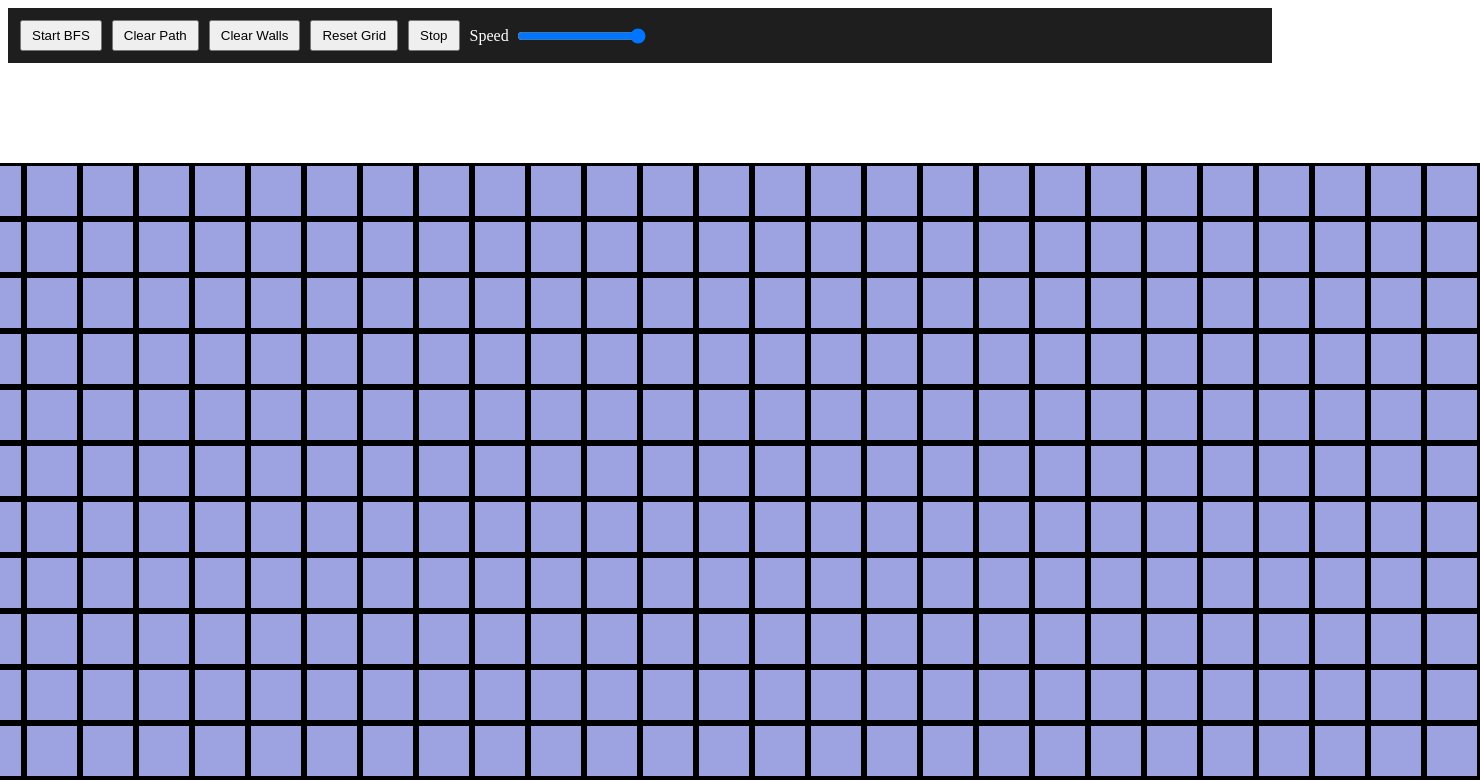
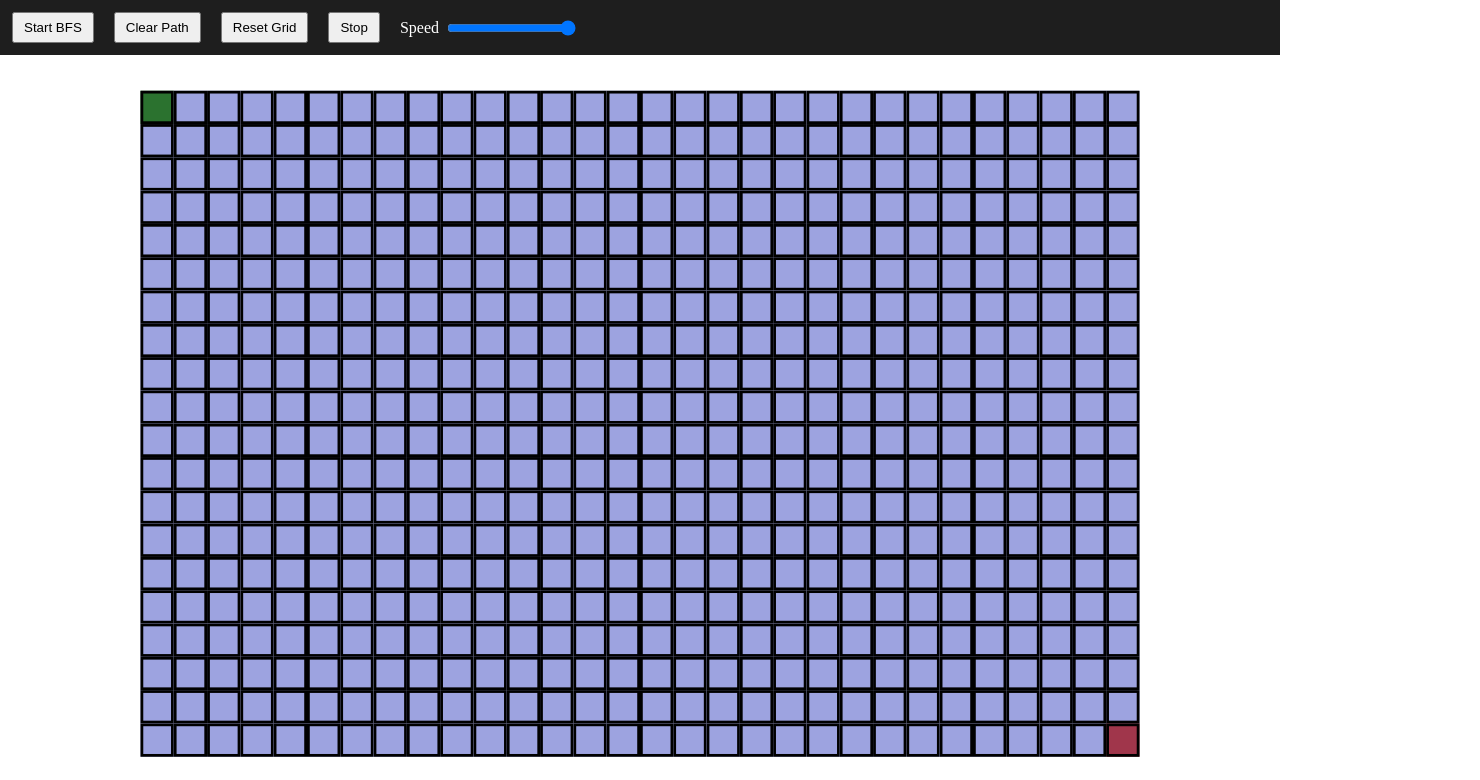
Before and after one commit to nim-p99/pathfinder, a React (Vite) app: page / in a window 1280 px wide. Shown: the top 780 px of the page, 1480 px wide, since content can reach past the window. Built offline with nearby package versions, Linux system fonts and the light colour scheme.

Commit message:
add adaptive screen

```diff
--- a/src/components/Grid/Grid.jsx
+++ b/src/components/Grid/Grid.jsx
@@ -6,7 +6,8 @@ import '../../styles/Grid.css';
 
 const NUM_ROWS = 20;
 const NUM_COLS = 30;
-
+const NODE_SIZE = 40;
+const NAVBAR_HEIGHT = 60;
 
 // the app is conceptually a 2d grid, where each cell
 // has a state. You can modify the cell state with
@@ -33,6 +34,28 @@ function Grid() {
   const [draggedNodeType, setDraggedNodeType] = useState(null);
   const [startPos, setStartPos] = useState({ row:0, col:0 });
   const [endPos, setEndPos] = useState({ row:NUM_ROWS-1, col:NUM_COLS-1 });
+
+  const [scale, setScale] = useState(1);
+
+  useEffect(() => {
+    const updateScale = () => {
+      const availableWidth = window.innerWidth;
+      const availableHeight = window.innerHeight - NAVBAR_HEIGHT;
+
+      const gridWidth = NUM_COLS * NODE_SIZE;
+      const gridHeight = NUM_ROWS * NODE_SIZE;
+
+      const scaleX = availableWidth / gridWidth;
+      const scaleY = availableHeight / gridHeight;
+
+      // don't scale up past 1
+      setScale(Math.min(scaleX, scaleY, 1));
+    };
+
+    updateScale();
+    window.addEventListener('resize', updateScale);
+    return () => window.removeEventListener('resize', updateScale);
+  }, []);
 
 
   // mouse down --> start drawing
@@ -271,7 +294,13 @@ function Grid() {
         isRunning={isRunning}
       />
       <div className="grid-wrapper" onMouseUp={handleMouseUp}>
-        <div className="grid">
+        <div
+          className="grid"
+          style={{
+            transform: `scale(${scale})`,
+            transformOrigin: 'center center',
+          }}
+        >
           {grid.map((row, rowIdx) => (
             <div key={rowIdx} className="grid-row">
               {row.map(( node, nodeIdx) => (
--- a/src/components/Navbar.jsx
+++ b/src/components/Navbar.jsx
@@ -19,10 +19,6 @@ function Navbar({
 
       <button onClick={onClearPath} disabled={isRunning}>
         Clear Path
-      </button>
-
-      <button onClick={onClearWalls} disabled={isRunning}>
-        Clear Walls
       </button>
 
       <button onClick={onResetGrid} disabled={isRunning}>
--- /dev/null
+++ b/src/main.css
@@ -0,0 +1,9 @@
+html,
+body,
+#root {
+  margin: 0;
+  padding: 0;
+  width: 100%;
+  height: 100%;
+  overflow: hidden;
+}
--- a/src/main.jsx
+++ b/src/main.jsx
@@ -1,6 +1,7 @@
 import { StrictMode } from 'react'
 import { createRoot } from 'react-dom/client'
 import App from './App.jsx'
+import './main.css';
 
 createRoot(document.getElementById('root')).render(
   <StrictMode>
--- a/src/styles/Grid.css
+++ b/src/styles/Grid.css
@@ -1,8 +1,10 @@
 .grid-wrapper {
   display: flex;
   justify-content: center;
-  min-height: calc(100vh - 60px);
-  margin-top: 100px;
+  height: calc(100vh - 60px);
+  width: 100vw;
+  overflow: visible;
+  margin-top: 1vh;;
 }
 
 .grid {
--- a/src/styles/Navbar.css
+++ b/src/styles/Navbar.css
@@ -1,7 +1,7 @@
 .navbar {
   display: flex;
   align-items: center;
-  gap: 10px;
+  gap: 20px;
   padding: 12px;
   background: #1e1e1e;
   color: white;
--- a/src/styles/Node.css
+++ b/src/styles/Node.css
@@ -1,6 +1,6 @@
 .node {
-  width: 50px;
-  height: 50px;
+  width: 30px;
+  height: 30px;
   border: 3px solid black;
   display: inline-block;
   transition: background-color 0.2s ease;
```
